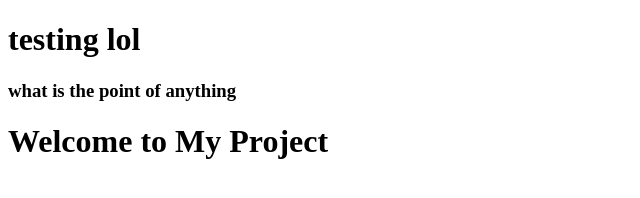
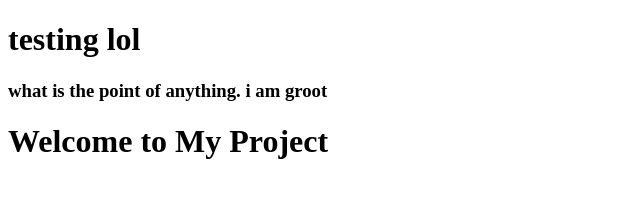
Before and after one commit to Aqua-Ice/AquaIce.us, a website: page src/pages/index.html in a window 1280 px wide. Shown: the whole page, without its empty margins (0-640 px from the left). Drawn offline with nearby package versions, Linux system fonts and the light colour scheme; files that its build step writes are made by us from their sources.

Commit message:
Update header.html

```diff
--- a/src/partials/header.html
+++ b/src/partials/header.html
@@ -1,2 +1,2 @@
 <h1>testing lol</h1>
-<h3>what is the point of anything</h3>
+<h3>what is the point of anything. i am groot</h3>
```
